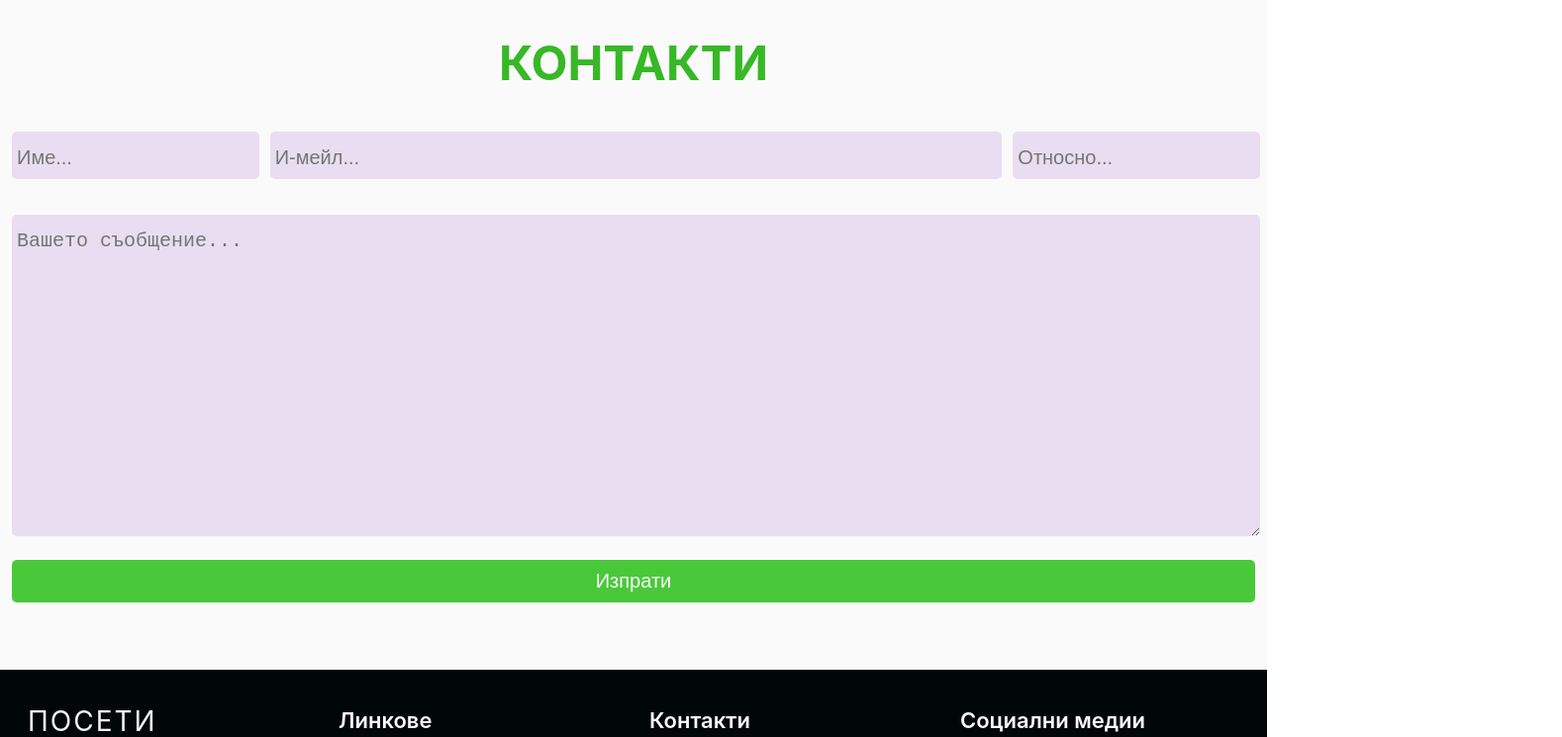
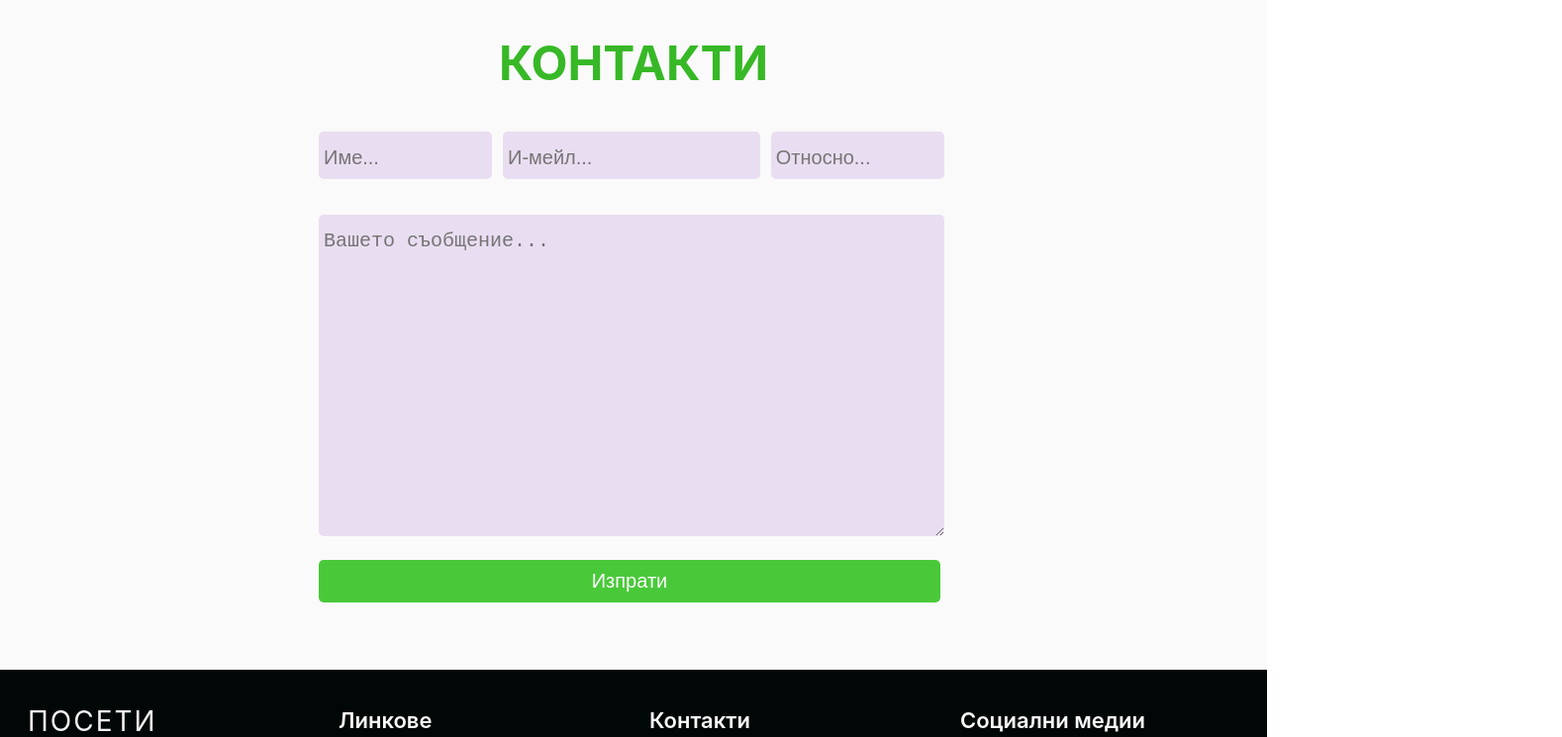
Before and after one commit to V3NCY/tourism-website, a React (Create React App) app: page / in a window 1280 px wide. Shown: the part 3460-4205 px from the top of the page at 99% size, 1578 px wide, since content can reach past the window. Built offline with nearby package versions, Linux system fonts and the light colour scheme.

Commit message:
fifth commit

```diff
--- a/src/components/Contact.js
+++ b/src/components/Contact.js
@@ -1,14 +1,14 @@
 function Contact() {
   return (
-    <div className="container contact">
+    <div className="container contact" >
       <h2 className="main-title text-center">КОНТАКТИ</h2>
-      <div className="col-md-12">
+      <div className="col-md-6">
         <div className="row">
           <div className="col-md-4 mb-1">
             <input name="name" placeholder="Име..." className="contact-input" />
           </div>
 
-          <div className="col-md-12 mb-1">
+          <div className="col-md-6 mb-1">
             <input name="email" placeholder="И-мейл..." className="contact-input" />
           </div>
           <div className="col-md-4 mb-1">
@@ -21,7 +21,7 @@ function Contact() {
         </div>
       </div>
       <br />
-      <div className="col-md-12">
+      <div className="col-md-6">
         <textarea
           name="message"
           placeholder="Вашето съобщение..."
--- a/src/index.css
+++ b/src/index.css
@@ -47,7 +47,7 @@ code {
 /* button on contact form */
 .contact .row {
   width: 100%;
-
+  margin: 0px 0 0 310px;
 }
 
 .row {
@@ -421,12 +421,11 @@ ul li a {
   border-radius: 5px;
   text-decoration: none;
   color: white;
-  width: 100%;
+  width: 50%;
   font-weight: 500;
   z-index: 1;
   background-color: #49c939;
   padding: 10px 50px;
-
   transition: background-color 0.2s;
 }
 
@@ -435,11 +434,11 @@ ul li a {
   border-radius: 5px;
   padding: 15px 0px 10px 5px;
   font-size: 20px;
+  justify-content: center;
   width: 100%;
   outline: 0;
   border: 0;
   background-color: rgba(228, 213, 238, 0.76);
-
 }
 
 .contact-textarea {
@@ -456,7 +455,7 @@ ul li a {
   outline: 0;
   border: 0;
   background-color: rgba(228, 213, 238, 0.76);
-
+  margin: 0px 0 0 310px;
 }
 
 @media (max-width: 1300px) {
```
